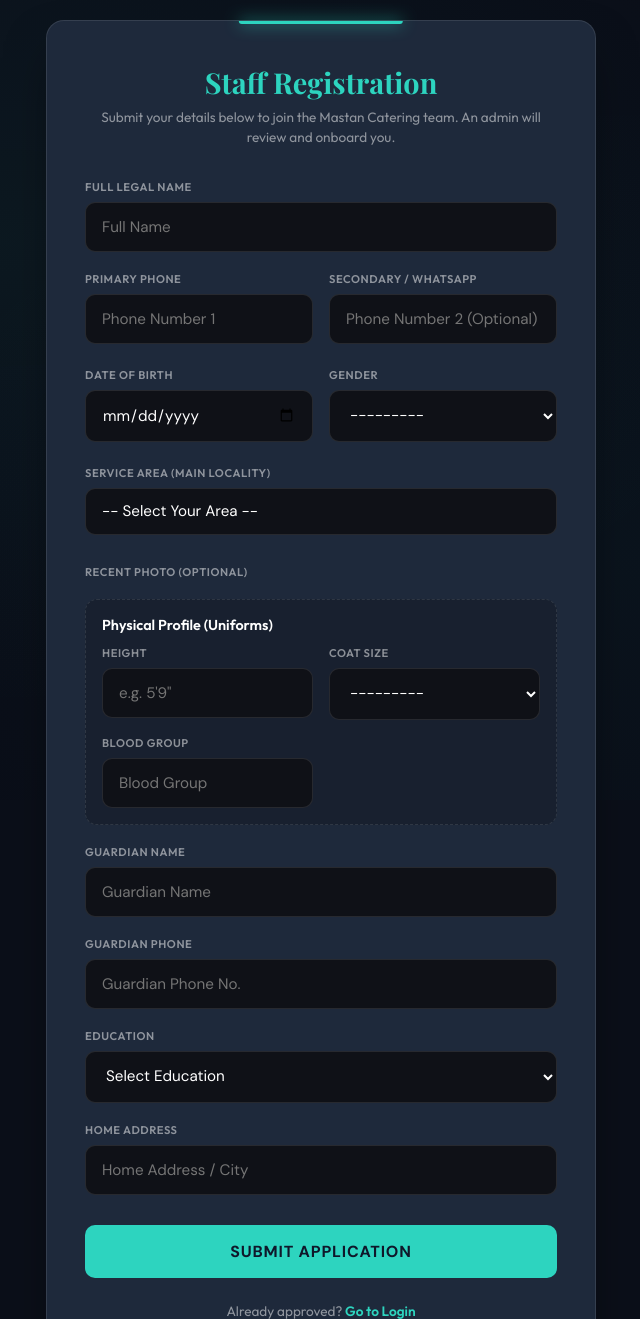
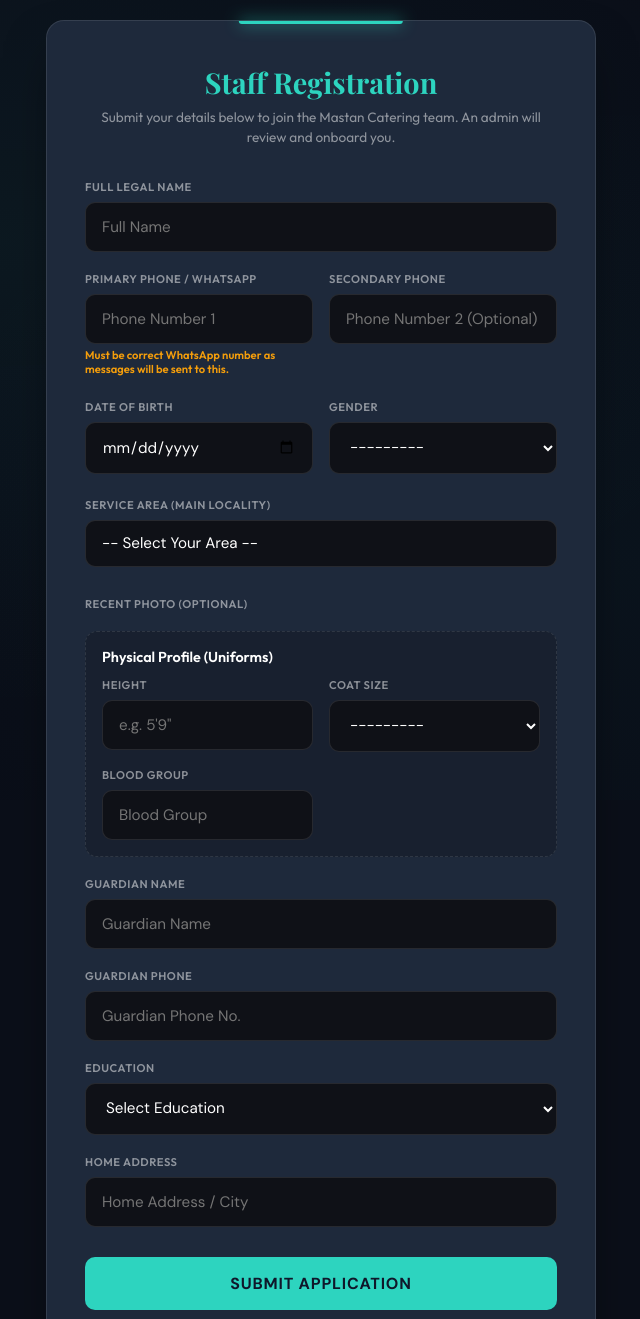
Before and after one commit to Rashi0099/catering-management, a Django app: page /staff/apply/ in a window 1280 px wide. Shown: the top 1319 px of the page, without its empty margins (319-959 px from the left). Run offline with Django 4.2, Linux system fonts and the light colour scheme; data comes from the database, SQL or seed files in the repository; parts of the project's set-up code (start-up, migrations or seed data) failed here and were passed over.

Commit message:
Fix: Added high level form validations for staff registration and past date check for bookings

```diff
--- a/core/admin_views.py
+++ b/core/admin_views.py
@@ -673,14 +673,15 @@ def handle_application(request, pk, app_id, action):
 def admin_create_booking(request):
     if request.method == 'POST':
         try:
-            # Fix 4: Warn if event date is in the past
+            # Fix 4: Prevent past dates in new bookings
             from datetime import date as date_type
             event_date_str = request.POST.get('event_date', '')
             if event_date_str:
                 try:
                     event_date_val = date_type.fromisoformat(event_date_str)
                     if event_date_val < date_type.today():
-                        messages.warning(request, f'⚠️ Note: The event date {event_date_val.strftime("%d %b %Y")} is in the past.')
+                        messages.error(request, 'Error: Past dates are not allowed for new bookings.')
+                        return render(request, 'admin/create_booking.html', {'page': 'bookings'})
                 except ValueError:
                     pass
             booking = Booking.objects.create(
--- a/staff/forms.py
+++ b/staff/forms.py
@@ -40,22 +40,35 @@ class StaffApplicationForm(forms.ModelForm):
             self.localities = []
 
     def clean_phone_1(self):
-        phone = self.cleaned_data.get('phone_1')
-        if not phone.isdigit() or len(phone) < 10:
-            raise forms.ValidationError("Enter a valid 10-digit phone number.")
+        phone = self.cleaned_data.get('phone_1', '')
+        if not phone.isdigit() or len(phone) != 10 or not phone[0] in '6789':
+            raise forms.ValidationError("Enter a valid 10-digit primary phone number starting with 6-9.")
         return phone
 
     def clean_guardian_phone(self):
-        phone = self.cleaned_data.get('guardian_phone')
-        if not phone.isdigit() or len(phone) < 10:
-            raise forms.ValidationError("Enter a valid 10-digit guardian phone number.")
+        phone = self.cleaned_data.get('guardian_phone', '')
+        if not phone.isdigit() or len(phone) != 10 or not phone[0] in '6789':
+            raise forms.ValidationError("Enter a valid 10-digit guardian phone number starting with 6-9.")
         return phone
 
     def clean_phone_2(self):
-        phone = self.cleaned_data.get('phone_2')
-        if phone and (not phone.isdigit() or len(phone) < 10):
-            raise forms.ValidationError("Enter a valid 10-digit phone number.")
+        phone = self.cleaned_data.get('phone_2', '')
+        if phone:
+            if not phone.isdigit() or len(phone) != 10 or not phone[0] in '6789':
+                raise forms.ValidationError("Enter a valid 10-digit phone number starting with 6-9.")
         return phone
+
+    def clean_home_address(self):
+        address = self.cleaned_data.get('home_address', '')
+        if len(address.strip()) < 10:
+            raise forms.ValidationError("Please provide a detailed address (minimum 10 characters).")
+        return address
+
+    def clean_height(self):
+        height = self.cleaned_data.get('height', '')
+        if len(height.strip()) < 2:
+            raise forms.ValidationError("Please provide a valid height (e.g. 165 cm or 5'5\").")
+        return height
 
     def clean_date_of_birth(self):
         dob = self.cleaned_data.get('date_of_birth')
--- a/templates/admin/create_booking.html
+++ b/templates/admin/create_booking.html
@@ -102,7 +102,7 @@
         <div class="responsive-grid cols-2" style="gap:16px;">
           <div class="form-group">
             <label>Event Date *</label>
-            <input type="date" name="event_date" required />
+            <input type="date" name="event_date" min="{% now 'Y-m-d' %}" required />
           </div>
           <div class="form-group">
             <label>Event Time</label>
--- a/templates/staff/apply.html
+++ b/templates/staff/apply.html
@@ -113,12 +113,13 @@
 
     <div class="grid">
       <div class="form-group">
-        <label>Primary Phone</label>
+        <label>Primary Phone / WhatsApp</label>
         {{ form.phone_1 }}
+        <div style="font-size:0.7rem; color:var(--gold); margin-top:4px; font-weight:600;"><i class="fab fa-whatsapp"></i> Must be correct WhatsApp number as messages will be sent to this.</div>
         <div style="color:var(--red); font-size:0.8rem; margin-top:4px;">{{ form.phone_1.errors }}</div>
       </div>
       <div class="form-group">
-        <label>Secondary / WhatsApp</label>
+        <label>Secondary Phone</label>
         {{ form.phone_2 }}
         <div style="color:var(--red); font-size:0.8rem; margin-top:4px;">{{ form.phone_2.errors }}</div>
       </div>
```
